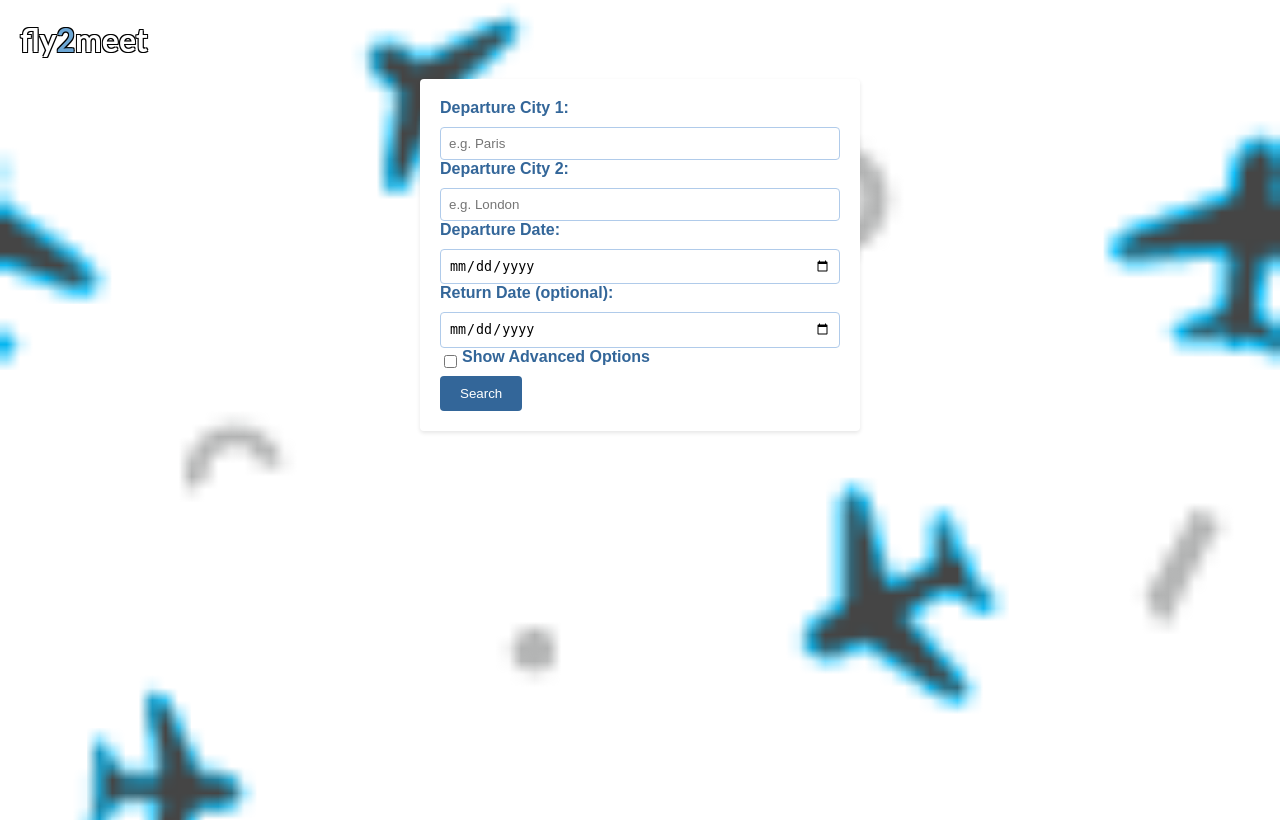
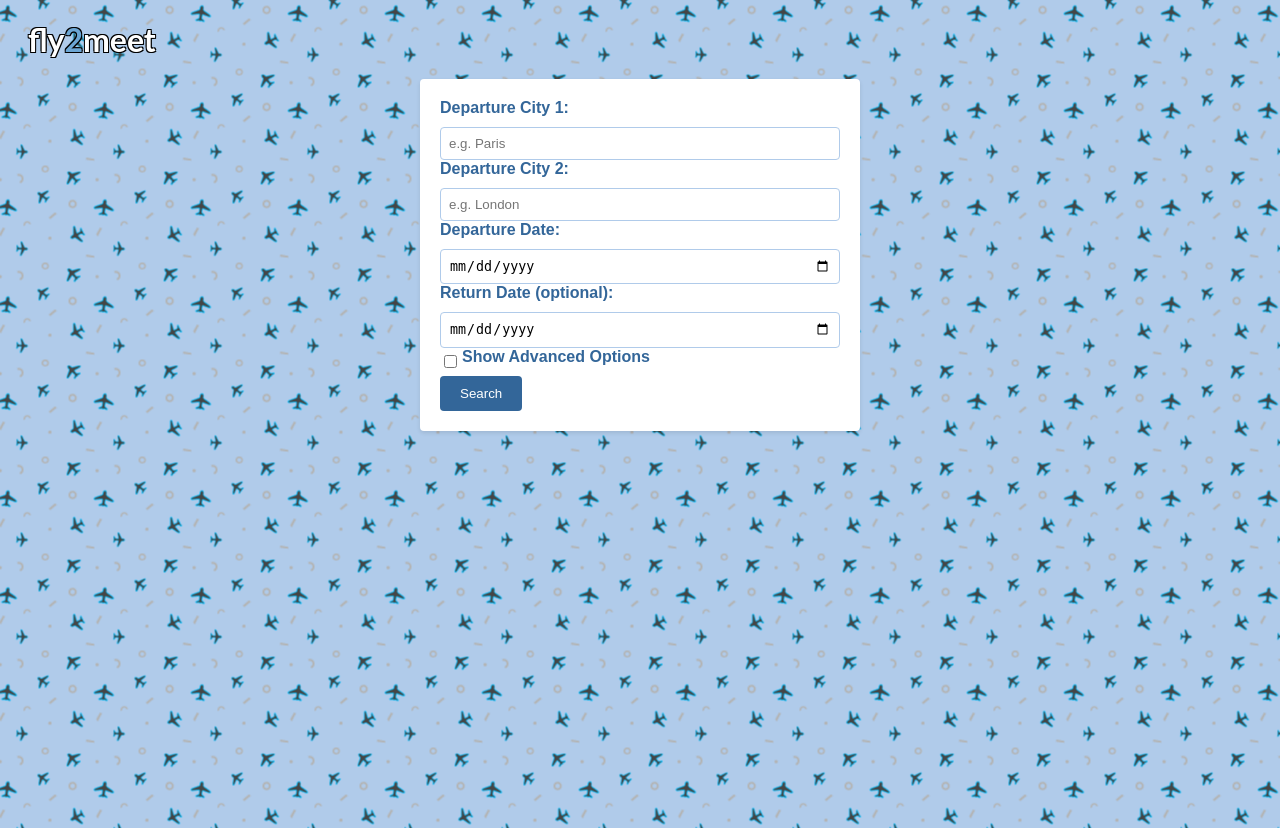
Before and after one commit to DadeOrsu/Fly2Meet, a Flask app: page / in a window 1280 px wide. Run offline with Flask 3, Linux system fonts and the light colour scheme.

Commit message:
cambiato sfondo.

```diff
--- a/static/display_results.css
+++ b/static/display_results.css
@@ -1,6 +1,7 @@
 body {
     background-image: url("airport.jpg");
-    background-size: cover;
+    background-color: #b0cbea;
+    background-repeat: repeat;
     background-position: center;
     height: 100vh;
     font-family: Arial, sans-serif;
--- a/static/style.css
+++ b/static/style.css
@@ -1,9 +1,9 @@
 body {
   background-image: url("airport.jpg");
-  background-size: cover;
+  background-color: #b0cbea;
+  background-repeat: repeat;
   background-position: center;
   height: 100vh;
-  margin: 0;
   font-family: Arial, sans-serif;
 
 }
```
